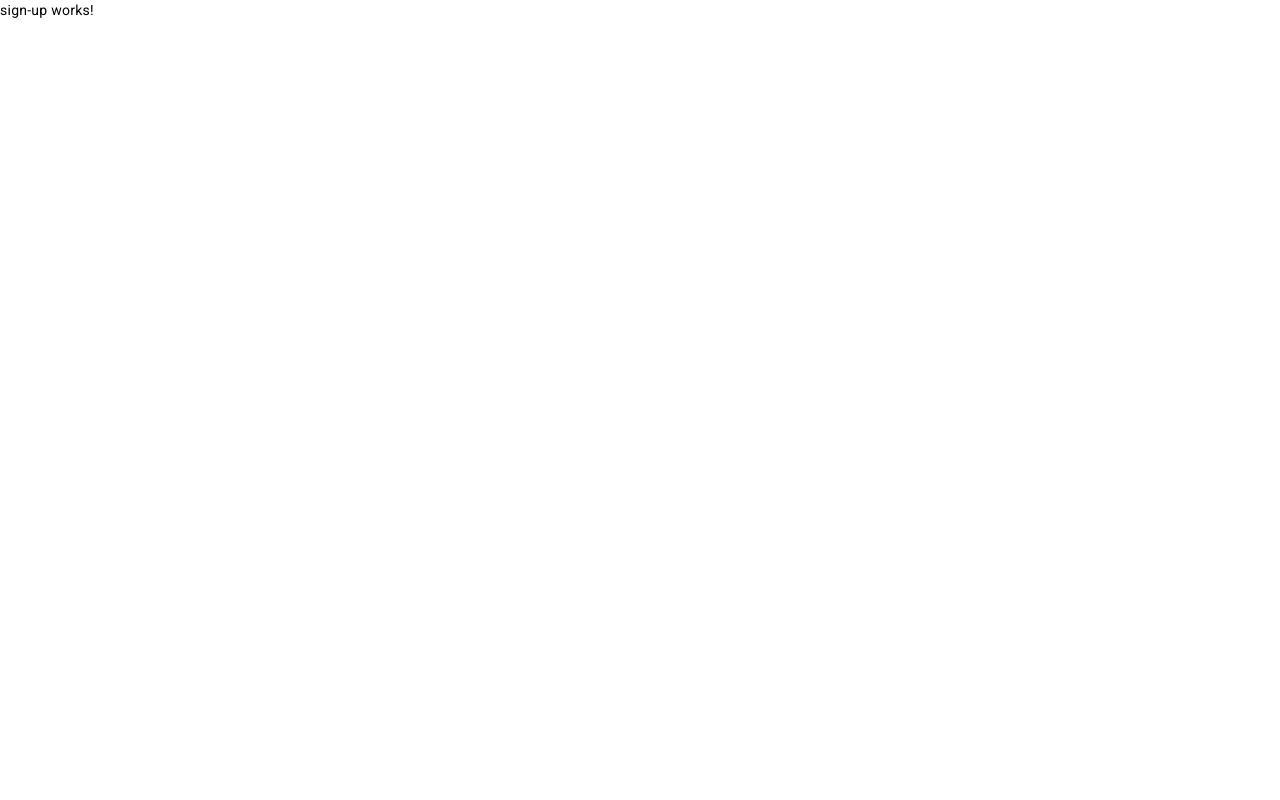
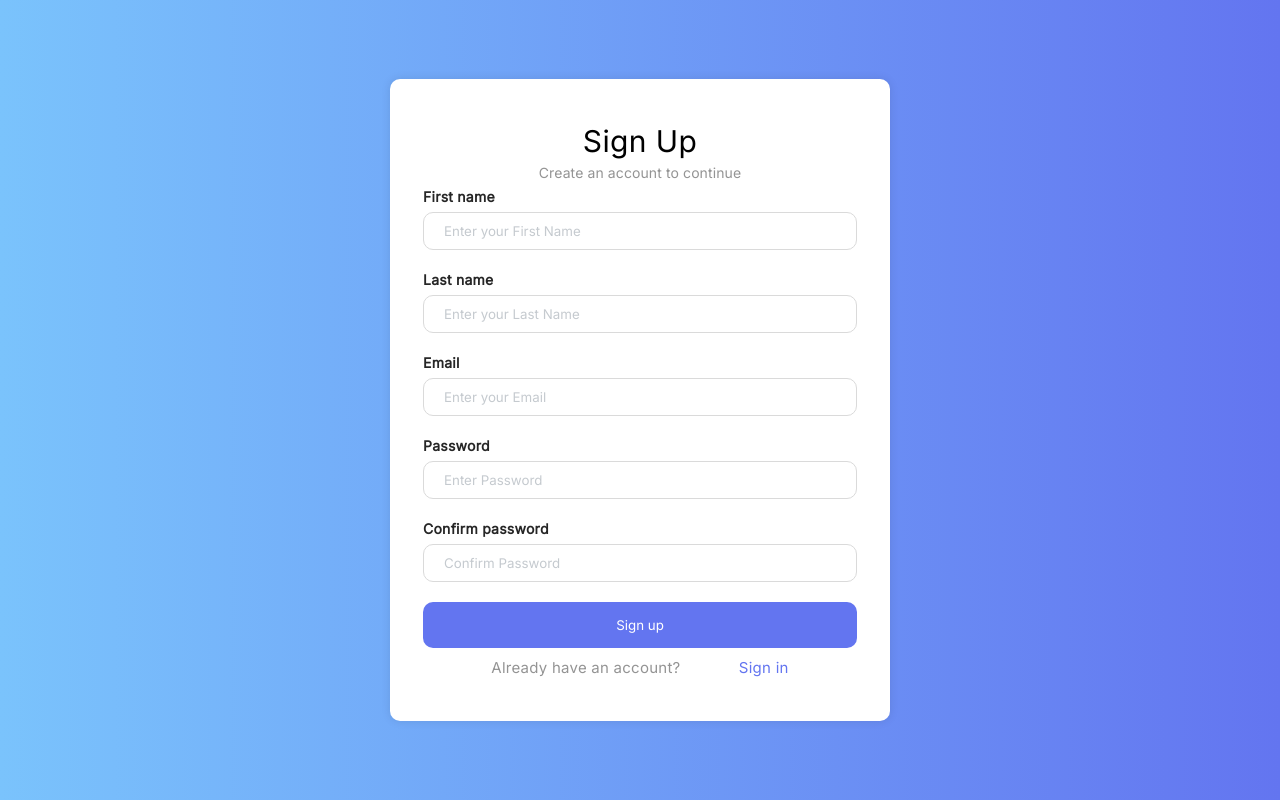
Before and after one commit to Finanzas-SI81-Grupo4/FinanzasFrontend, an Angular app: page /sign-up in a window 1280 px wide. Built offline with nearby package versions, Linux system fonts and the light colour scheme.

Commit message:
feat(sign-up): add html css

```diff
--- a/src/app/security/pages/sign-up/sign-up.component.css
+++ b/src/app/security/pages/sign-up/sign-up.component.css
@@ -0,0 +1,142 @@
+*{
+    font-family: 'Inter' !important;
+
+  }
+
+  /*Background*/
+  .content-signup {
+      display: flex;
+      justify-content: center;
+      align-items: center;
+      height: 100vh;
+      background-image: linear-gradient(to right, #7ac3fc, #6375f0);
+    }
+    /*primer div */
+    .signup-content{
+      display: flex;
+      justify-content: center;
+      width: 100%;
+      max-width: 1000px;
+      padding: 30px;
+    }
+    /*HEADER Sign-up Y MENSAJE*/
+    .header-signup-card {
+      margin: 0 auto;
+      text-align: center;
+    }
+    .welcome-text{
+      font-size: 30px;
+      font-weight: 500;
+      padding: 5px 5px 5px;
+    }
+    .header-signup-card mat-card-header mat-card-subtitle {
+      color: #949494 !important;
+    }
+    /*INPUT BOX*/
+    .signup-card {
+      text-align: center;
+      background-color: #FFFFFF;
+      border-radius: 10px;
+      box-shadow: 0 0 10px rgba(0, 0, 0, 0.1);
+      width: 100%;
+      max-width: 500px;
+      padding: 30px; /* relleno dentro del card */
+      box-sizing: border-box;
+      font-size: 14px;
+      margin: 10px; /* alrededor del card */
+    }
+
+
+    .signup-form {
+      margin: 3px;
+      text-align: left;
+      font-size: 14px;
+    }
+
+    .form-group {
+      margin-bottom: 20px;
+      font-weight: 600;
+    }
+
+    .field-form {
+      display: block;
+      margin-bottom: 5px;
+      text-align: left;
+      color: #262626;
+    }
+
+
+    input[type="text"],
+    input[type="password"] {
+      width: 100%;
+      padding: 10px;
+      border: 1px solid #dadada;
+      border-radius: 10px;
+      box-sizing: border-box;
+    }
+
+    input::placeholder{
+      color: #C5CACF;
+    }
+
+    button-container {
+      position: relative;
+    }
+
+    button {
+      padding: 15px 20px;
+      background-color: #6375f0;
+      color: #fff;
+      border: none;
+      border-radius: 10px;
+      cursor: pointer;
+      width: 100%;
+    }
+
+    button:hover {
+      background-color: #6375f0;
+    }
+    .forgot-password-content{
+      display: flex;
+      justify-content: end;
+      padding-left:10px;
+      padding-bottom: 10px;
+    }
+    .forgot-password-link{
+      color: #6375f0;
+      font-size: 15px;
+      font-weight: normal;
+    }
+    .sign-in-content{
+      display: flex;
+      justify-content: space-evenly;
+      padding: 10px 10px;
+    }
+    .question-text{
+      color: #949494;
+      font-size: 15px;
+    }
+    .sign-in-link{
+      font-size: 15px;
+      font-weight: normal;
+    }
+
+    .sign-in-link a{
+      text-decoration: none;
+      color: #6375f0;
+    }
+
+
+    @media (min-width: 768px) {
+      .login-card {
+
+        width: 90%;
+        font-size: 18px;
+      }
+
+      input[type="text"],
+      input[type="password"] {
+        padding-left: 20px;
+        padding-right: 20px;
+      }
+    }
--- a/src/app/security/pages/sign-up/sign-up.component.html
+++ b/src/app/security/pages/sign-up/sign-up.component.html
@@ -1 +1,55 @@
-<p>sign-up works!</p>
+<div class="content-signup">
+    <div class="signup-content">
+      <mat-card class="signup-card">
+
+        <!-- SIGN-UP HEADER -->
+        <div class="header-signup-card">
+          <mat-card-header>
+            <mat-card-title class="welcome-text">Sign Up</mat-card-title>
+            <mat-card-subtitle class="subtitle-text" class="custom-subtitle">Create an account to continue</mat-card-subtitle>
+          </mat-card-header>
+        </div>
+        <!-- SIGN-UP HEADER -->
+
+        <!-- SIGN-UP INPUT BOX -->
+        <div class="signup-form">
+          <form >
+            <div class="form-group">
+              <label class="field-form" for="firstname">First name</label>
+              <input type="text" id="firstname" name="firstname" placeholder="Enter your First Name" required>
+            </div>
+            <div class="form-group">
+              <label class="field-form" for="lastname">Last name</label>
+              <input type="text" id="lastname" name="lastname" placeholder="Enter your Last Name" required>
+            </div>
+            <div class="form-group">
+              <label class="field-form" for="email">Email</label>
+              <input type="text" id="email" name="email" placeholder="Enter your Email" required>
+            </div>
+            <div class="form-group">
+              <label class="field-form" for="password">Password</label>
+              <input type="password" id="password" name="password" placeholder="Enter Password" required>
+            </div>
+            <div class="form-group">
+              <label class="field-form" for="cpassword">Confirm password</label>
+              <input type="password" id="cpassword" name="cpassword" placeholder="Confirm Password" required>
+            </div>
+
+            <button type="submit" routerLink="/sign-in">Sign up</button>
+
+            <div class="sign-in-content">
+              <label class="question-text">Already have an account?</label>
+              <label class="sign-in-link">
+                <a routerLink="/sign-in">
+                  Sign in
+                </a>
+              </label>
+            </div>
+
+          </form>
+        </div>
+        <!-- SIGN-UP INPUT BOX -->
+
+      </mat-card>
+    </div>
+  </div>
```
